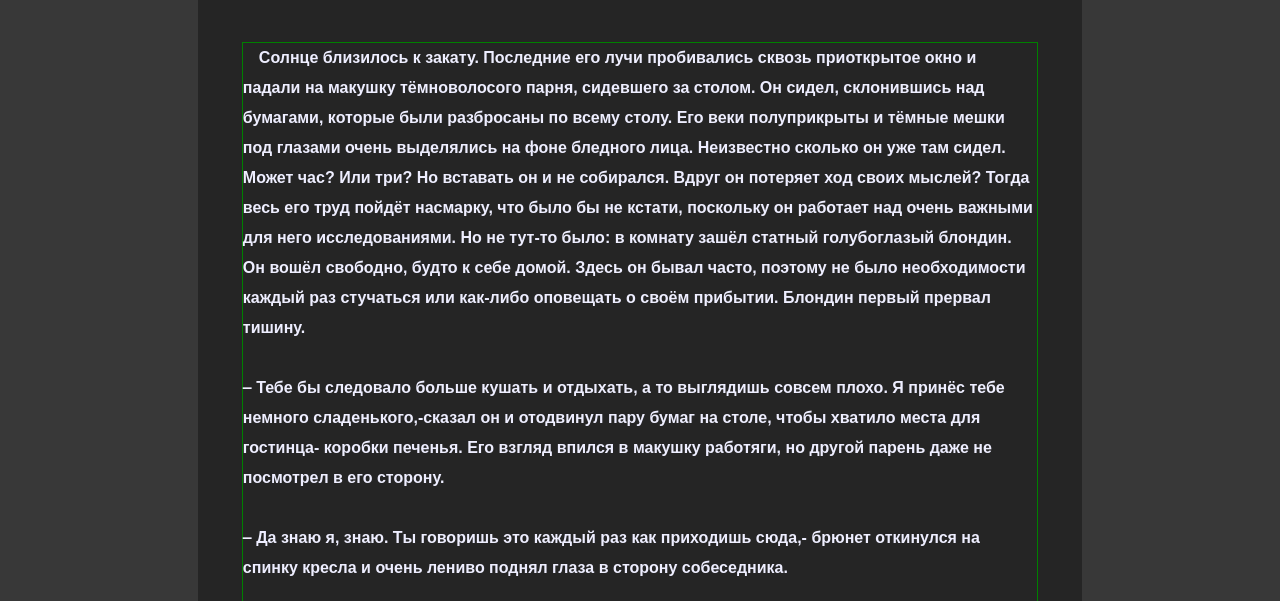
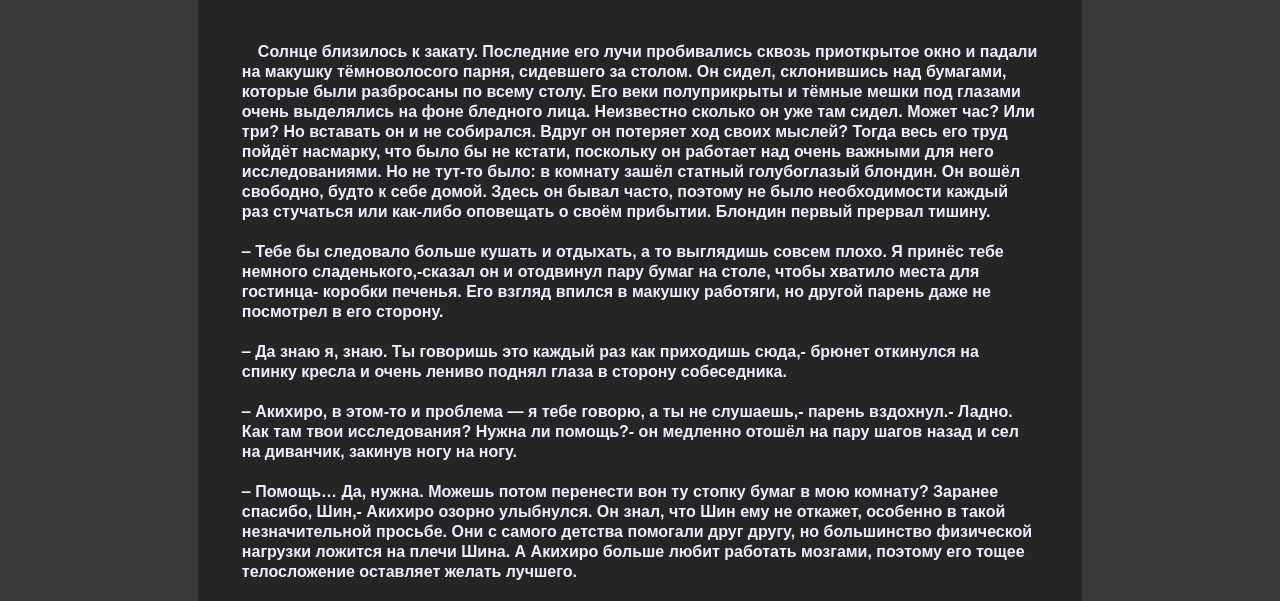
Before and after one commit to Chuya2467/website_for_my_story, a plain HTML site: page story pages/chapter1.html in a window 1280 px wide. Shown: the part 199-800 px from the top of the page. Drawn offline with Linux system fonts and the light colour scheme; a web font is replaced by a local one.

Commit message:
hopefully, last test

```diff
--- a/style.css
+++ b/style.css
@@ -95,6 +95,5 @@
     #output{
         text-align: left;
         margin: 5%;
-        border: 1px solid green;
-        line-height: 30px;
+        line-height: 20px;
     }
```
